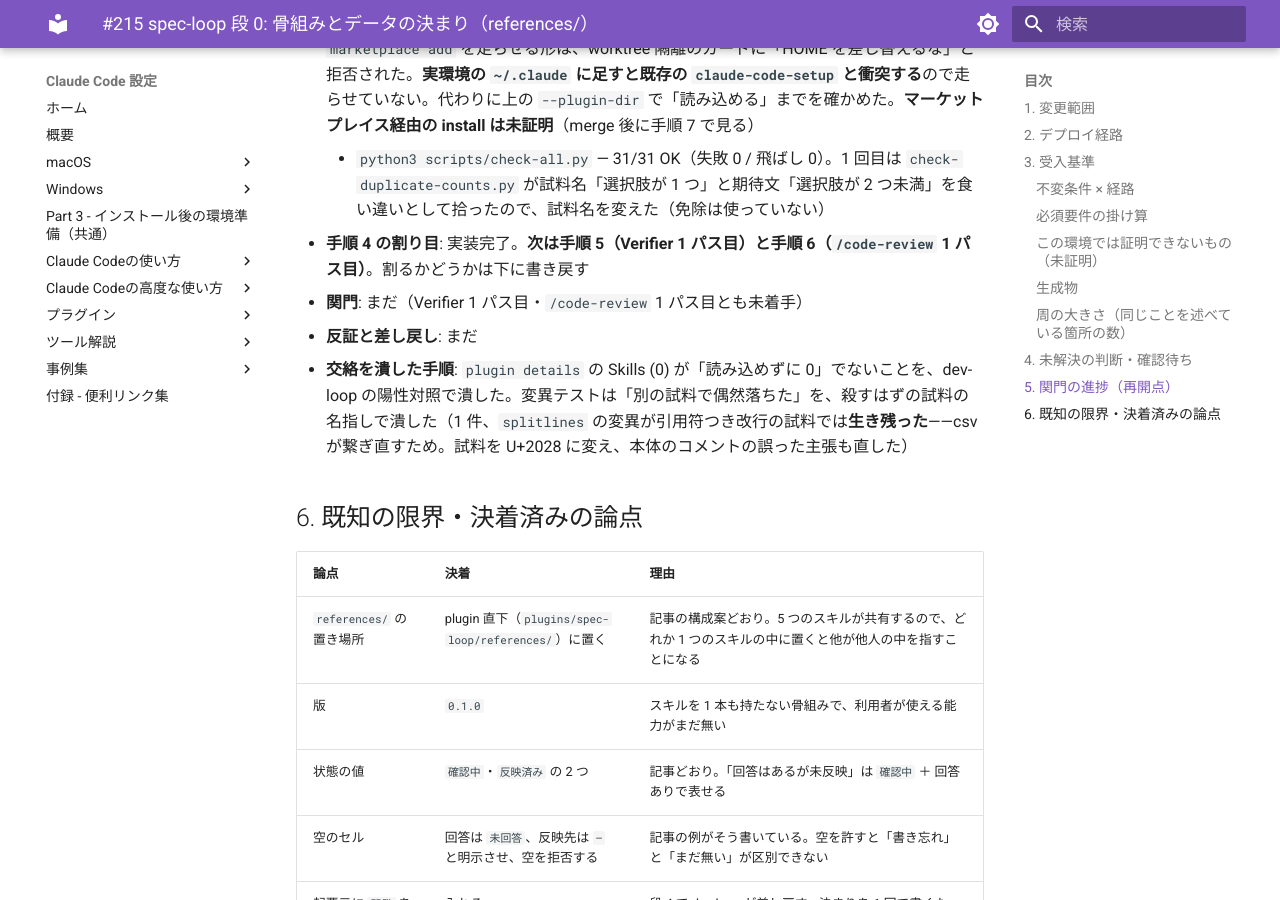
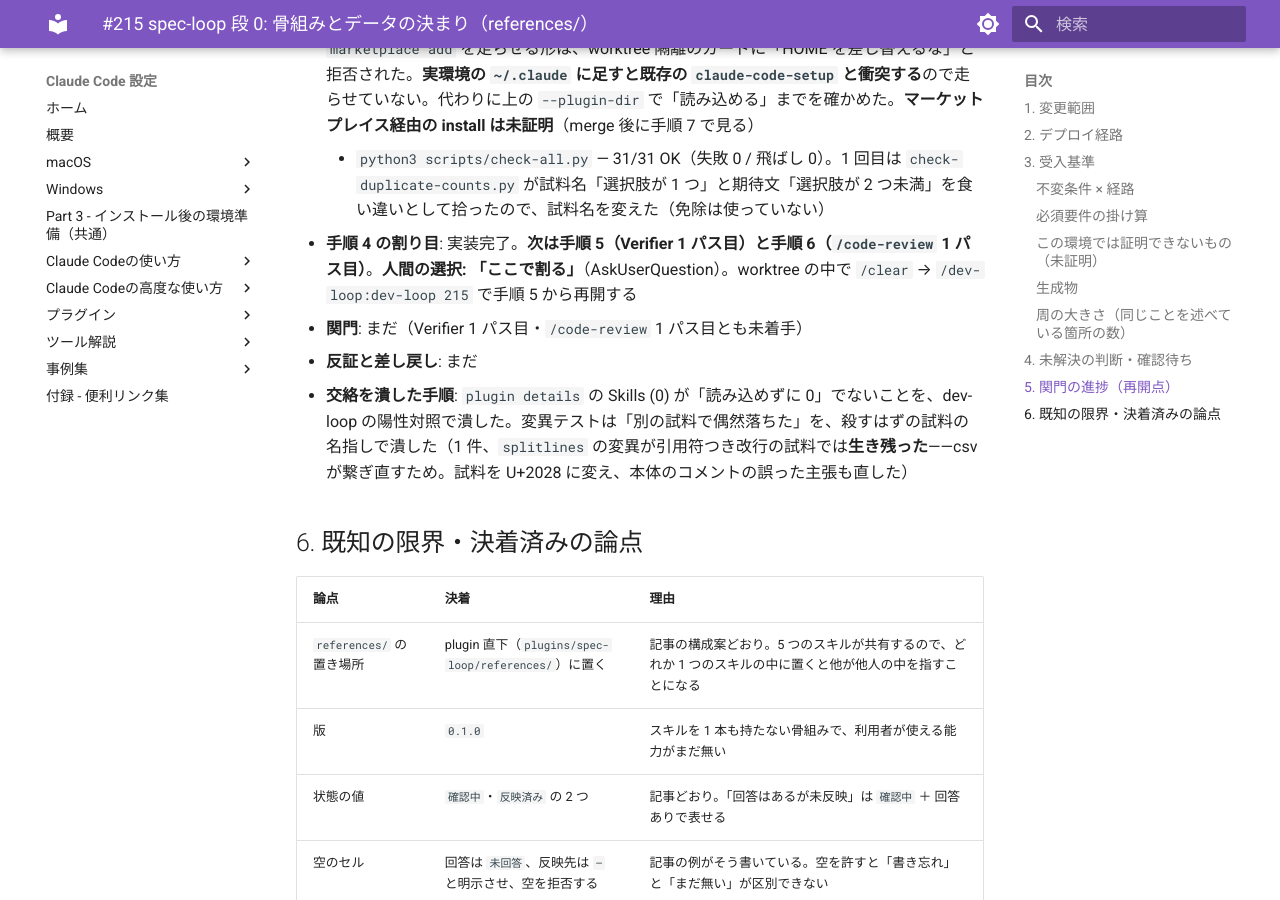
Before and after one commit to hdknr/claude-code-setup, an MkDocs documentation site: the page built from docs/plans/issue-215.md, in a window 1280 px wide and 900 px high, scrolled down 3978 px. Built offline with MkDocs 1.6.1 and Material for MkDocs 9.7.7, drawn with Linux system fonts in a browser that asks for light colours.

Commit message:
docs(plans): #215 の割り目の選択を書き戻す
Co-Authored-By: Claude Opus 5.5 <noreply@anthropic.com>

```diff
--- a/docs/plans/issue-215.md
+++ b/docs/plans/issue-215.md
@@ -85,7 +85,7 @@
     - `uv run mkdocs build --strict` — exit 0・警告 0
 - **I8 の install の確認は、計画した形では回せなかった**——一時 `HOME` で `claude plugin marketplace add` を走らせる形は、worktree 隔離のガードに「HOME を差し替えるな」と拒否された。**実環境の `~/.claude` に足すと既存の `claude-code-setup` と衝突する**ので走らせていない。代わりに上の `--plugin-dir` で「読み込める」までを確かめた。**マーケットプレイス経由の install は未証明**（merge 後に手順 7 で見る）
     - `python3 scripts/check-all.py` — 31/31 OK（失敗 0 / 飛ばし 0）。1 回目は `check-duplicate-counts.py` が試料名「選択肢が 1 つ」と期待文「選択肢が 2 つ未満」を食い違いとして拾ったので、試料名を変えた（免除は使っていない）
-- **手順 4 の割り目**: 実装完了。**次は手順 5（Verifier 1 パス目）と手順 6（`/code-review` 1 パス目）**。割るかどうかは下に書き戻す
+- **手順 4 の割り目**: 実装完了。**次は手順 5（Verifier 1 パス目）と手順 6（`/code-review` 1 パス目）**。**人間の選択: 「ここで割る」**（AskUserQuestion）。worktree の中で `/clear` → `/dev-loop:dev-loop 215` で手順 5 から再開する
 - **関門**: まだ（Verifier 1 パス目・`/code-review` 1 パス目とも未着手）
 - **反証と差し戻し**: まだ
 - **交絡を潰した手順**: `plugin details` の Skills (0) が「読み込めずに 0」でないことを、dev-loop の陽性対照で潰した。変異テストは「別の試料で偶然落ちた」を、殺すはずの試料の名指しで潰した（1 件、`splitlines` の変異が引用符つき改行の試料では**生き残った**——csv が繋ぎ直すため。試料を U+2028 に変え、本体のコメントの誤った主張も直した）
```
